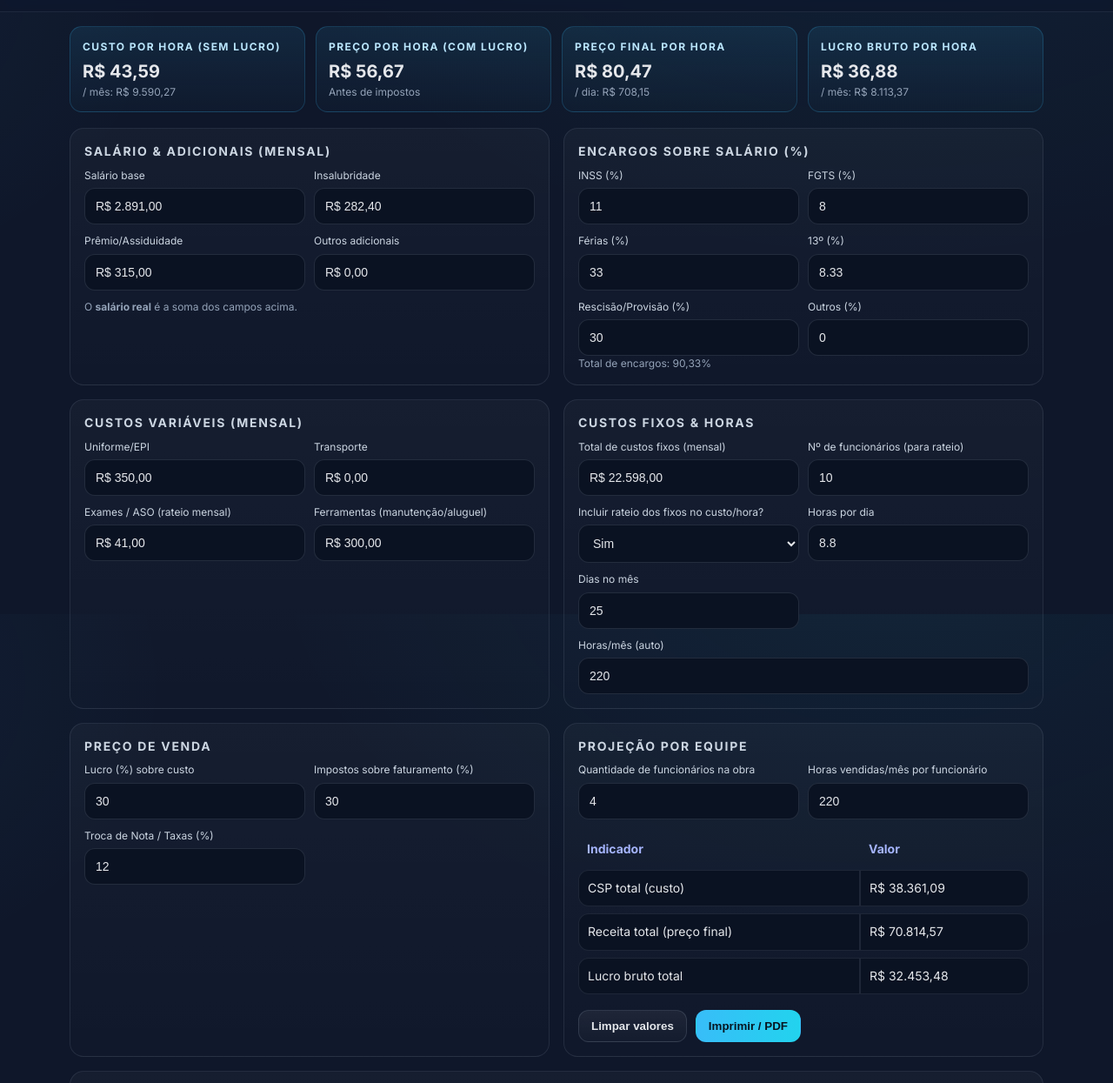
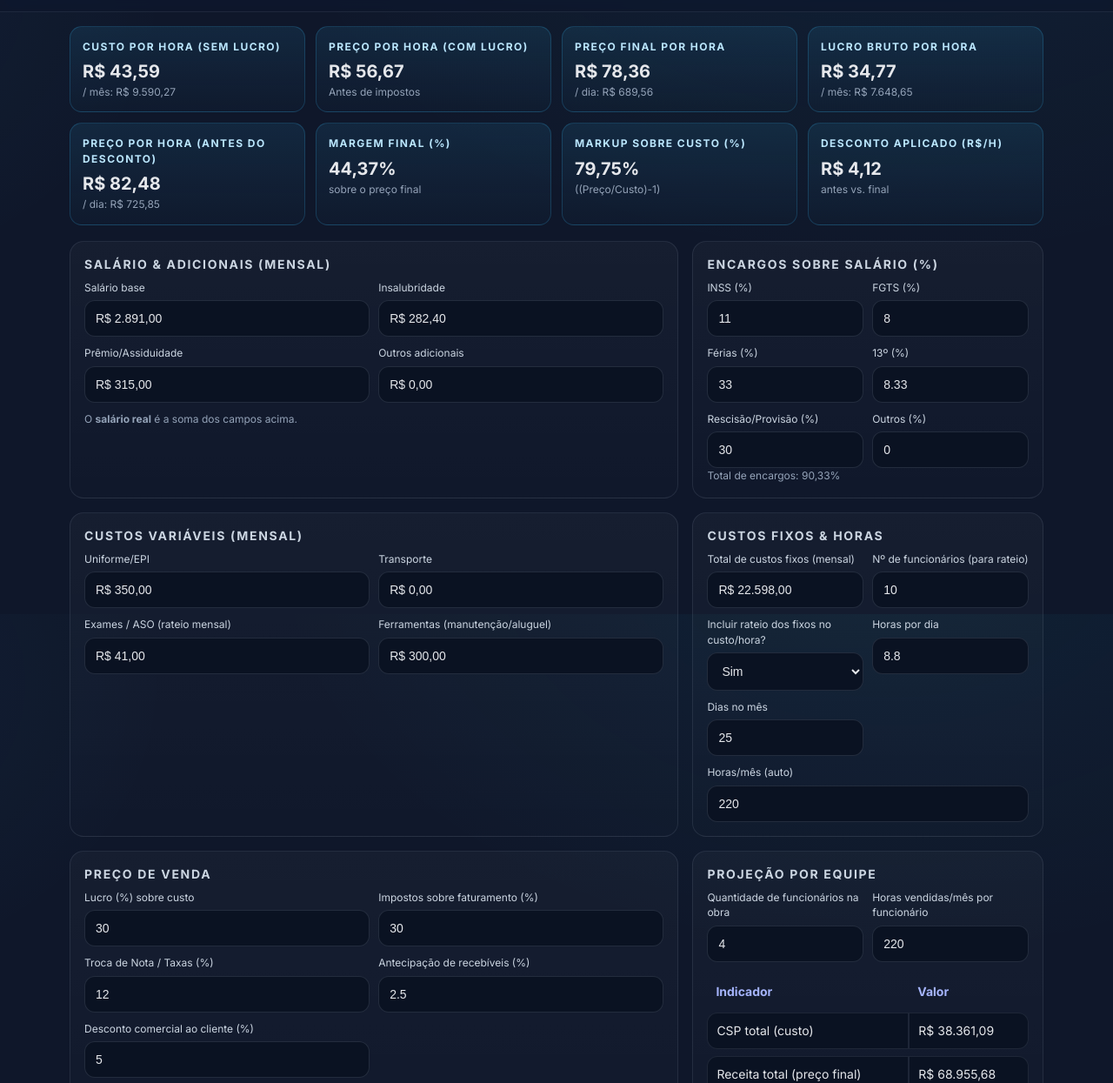
Before and after one commit to Nomade-22/CalculadoraAvan-ada, a plain HTML site: page index.html in a window 1280 px wide. Shown: the part 94-1339 px from the top of the page at 87% size. Drawn offline with Linux system fonts and the light colour scheme.

Commit message:
Update index.html

```diff
--- a/index.html
+++ b/index.html
@@ -3,7 +3,7 @@
 <head>
   <meta charset="UTF-8" />
   <meta name="viewport" content="width=device-width, initial-scale=1" />
-  <title>Calculadora CSP (Custo por Hora) — Multprest</title>
+  <title>Calculadora CSP (Custo por Hora) — Teste25</title>
   <link rel="preconnect" href="https://fonts.googleapis.com">
   <link rel="preconnect" href="https://fonts.gstatic.com" crossorigin>
   <link href="https://fonts.googleapis.com/css2?family=Inter:wght@400;500;600;700&display=swap" rel="stylesheet">
@@ -106,6 +106,27 @@
         <div class="val" id="kpi_lucro_hora">R$ 0,00</div>
         <div class="muted" id="kpi_lucro_mes">/ mês: R$ 0,00</div>
       </div>
+      <!-- Novos indicadores (mínima intervenção no layout existente) -->
+      <div class="item">
+        <h3>Preço por Hora (antes do desconto)</h3>
+        <div class="val" id="kpi_preco_antes_desc">R$ 0,00</div>
+        <div class="muted" id="kpi_valor_dia_bruto">/ dia</div>
+      </div>
+      <div class="item">
+        <h3>Margem Final (%)</h3>
+        <div class="val" id="kpi_margem_final">0,00%</div>
+        <div class="muted">sobre o preço final</div>
+      </div>
+      <div class="item">
+        <h3>Markup sobre Custo (%)</h3>
+        <div class="val" id="kpi_markup">0,00%</div>
+        <div class="muted">((Preço/Custo)-1)</div>
+      </div>
+      <div class="item">
+        <h3>Desconto aplicado (R$/h)</h3>
+        <div class="val" id="kpi_desconto_h">R$ 0,00</div>
+        <div class="muted">antes vs. final</div>
+      </div>
     </section>
 
     <div class="grid" style="margin-top:18px">
@@ -200,7 +221,7 @@
       </section>
 
       <!-- Preço de venda -->
-      <section class="card" style="grid-column: span 6;">
+      <section class="card" style="grid-column: span 6;" data-mod="pv">
         <h2>Preço de Venda</h2>
         <div class="inputs">
           <label>Lucro (%) sobre custo
@@ -211,6 +232,12 @@
           </label>
           <label>Troca de Nota / Taxas (%)
             <input id="p_taxas" type="number" step="0.01" value="12">
+          </label>
+          <label>Antecipação de recebíveis (%)
+            <input id="p_antecipacao" type="number" step="0.01" value="2.5">
+          </label>
+          <label>Desconto comercial ao cliente (%)
+            <input id="p_desconto" type="number" step="0.01" value="5">
           </label>
         </div>
       </section>
@@ -243,7 +270,7 @@
       </section>
 
       <!-- Breakdown -->
-      <section class="card" style="grid-column: span 12;">
+      <section class="card" style="grid-column: span 12%;">
         <h2>Detalhamento do Cálculo</h2>
         <table class="table">
           <thead>
@@ -257,7 +284,10 @@
             <tr><td><strong>Custo mensal por funcionário</strong></td><td id="d_custo_mensal"><strong>R$ 0,00</strong></td><td></td></tr>
             <tr><td>Custo por hora (mensal ÷ horas)</td><td id="d_custo_hora">R$ 0,00</td><td id="d_horas">220 h/mês</td></tr>
             <tr><td>Preço/hora com lucro</td><td id="d_preco_sem_imp">R$ 0,00</td><td>aplicado lucro %</td></tr>
-            <tr><td>Preço/hora final</td><td id="d_preco_final">R$ 0,00</td><td>+ impostos e taxas</td></tr>
+            <tr><td>Após impostos e taxas</td><td id="d_preco_tributado">R$ 0,00</td><td>+ impostos e taxas</td></tr>
+            <tr><td>Após antecipação</td><td id="d_preco_antecip">R$ 0,00</td><td>+ antecipação de recebíveis</td></tr>
+            <tr><td>Desconto aplicado</td><td id="d_desconto_val">R$ 0,00</td><td id="d_desconto_pct">-</td></tr>
+            <tr><td><strong>Preço/hora final ao cliente</strong></td><td id="d_preco_final"><strong>R$ 0,00</strong></td><td>valor após desconto</td></tr>
           </tbody>
         </table>
       </section>
@@ -265,7 +295,7 @@
     </div>
 
     <footer>
-      Feito para Multprest — modo escuro, formato BRL. Ajuste os percentuais conforme seu regime tributário.
+      Feito para todos — modo escuro, formato BRL. Ajuste os percentuais conforme seu regime tributário.
     </footer>
   </main>
 
@@ -276,27 +306,24 @@
       if(v===undefined||v===null) return 0;
       v = String(v).trim();
       if(!v) return 0;
-      // aceita valores já com R$, pontos e vírgulas
       v = v.replace(/[^0-9,.-]/g,'').replace(/\.(?=\d{3}(\D|$))/g,'').replace(',', '.');
       const n = parseFloat(v);
       return isNaN(n) ? 0 : n;
     }
     function fmtBRL(n){ return BRL.format(isFinite(n)? n : 0); }
+    function fmtPct(n){ return (isFinite(n)? n : 0).toLocaleString('pt-BR', {minimumFractionDigits:2, maximumFractionDigits:2}) + '%'; }
     function pctToDec(id){ return (parseFloat(document.getElementById(id).value.replace(',', '.')) || 0)/100; }
     function money(id){ return toNumberBRL(document.getElementById(id).value); }
     function num(id){ return parseFloat(document.getElementById(id).value.replace(',', '.')) || 0; }
 
-    // formata inputs money ao sair do foco
     function formatMoneyInputs(){
-      document.querySelectorAll('input[data-type="money"]').forEach(inp=>{
+      document.querySelectorAll('input[data-type=\"money\"]').forEach(inp=>{
         inp.addEventListener('blur', ()=>{ inp.value = fmtBRL(toNumberBRL(inp.value)); calc(); });
         inp.addEventListener('input', ()=>{ calc(); });
-        // formatação inicial
         inp.value = fmtBRL(toNumberBRL(inp.value));
       });
     }
 
-    // recalcula horas/mês quando horas/dia ou dias mudam
     function calcHorasMes(){
       const hd = num('horas_dia');
       const dm = num('dias_mes');
@@ -315,7 +342,6 @@
     }
 
     function calc(){
-      // dados base
       const salario = money('salario_base') + money('insalubridade') + money('premio') + money('adicionais');
       const encargosDec = somaEncargos();
       const encargosVal = salario * encargosDec;
@@ -334,15 +360,20 @@
 
       const lucro = pctToDec('p_lucro');
       const impostos = pctToDec('p_impostos') + pctToDec('p_taxas');
+      const antecipacao = pctToDec('p_antecipacao');
+      const desconto = pctToDec('p_desconto');
 
+      // Ordem: custo → lucro → impostos/taxas → antecipação → desconto
       const precoHoraSemImp = custoHora * (1 + lucro);
-      const precoHoraFinal = precoHoraSemImp * (1 + impostos);
+      const precoHoraTrib = precoHoraSemImp * (1 + impostos);
+      const precoHoraAntecip = precoHoraTrib * (1 + antecipacao);
+      const precoHoraFinal = precoHoraAntecip * (1 - desconto);
 
       const valorDiaFinal = precoHoraFinal * num('horas_dia');
       const lucroHora = Math.max(0, precoHoraFinal - custoHora);
       const lucroMes = lucroHora * horasMes;
 
-      // KPIs
+      // KPIs existentes
       document.getElementById('kpi_custo_hora').textContent = fmtBRL(custoHora);
       document.getElementById('kpi_custo_mes').textContent = `/ mês: ${fmtBRL(custoMensal)}`;
       document.getElementById('kpi_preco_hora_sem_imposto').textContent = fmtBRL(precoHoraSemImp);
@@ -351,7 +382,16 @@
       document.getElementById('kpi_lucro_hora').textContent = fmtBRL(lucroHora);
       document.getElementById('kpi_lucro_mes').textContent = `/ mês: ${fmtBRL(lucroMes)}`;
 
-      // Detalhamento
+      // Novos KPIs (apenas leitura, sem alterar lógica)
+      document.getElementById('kpi_preco_antes_desc').textContent = fmtBRL(precoHoraAntecip);
+      document.getElementById('kpi_valor_dia_bruto').textContent = `/ dia: ${fmtBRL(precoHoraAntecip * num('horas_dia'))}`;
+      const margemFinal = precoHoraFinal > 0 ? ((precoHoraFinal - custoHora) / precoHoraFinal) * 100 : 0;
+      const markup = custoHora > 0 ? ((precoHoraFinal / custoHora) - 1) * 100 : 0;
+      document.getElementById('kpi_margem_final').textContent = fmtPct(margemFinal);
+      document.getElementById('kpi_markup').textContent = fmtPct(markup);
+      document.getElementById('kpi_desconto_h').textContent = fmtBRL(precoHoraAntecip - precoHoraFinal);
+
+      // Detalhamento (inalterado)
       document.getElementById('d_salario').textContent = fmtBRL(salario);
       document.getElementById('d_encargos').textContent = fmtBRL(encargosVal);
       document.getElementById('d_encargos_pct').textContent = (encargosDec*100).toLocaleString('pt-BR', {maximumFractionDigits:2}) + '%';
@@ -362,9 +402,13 @@
       document.getElementById('d_custo_hora').textContent = fmtBRL(custoHora);
       document.getElementById('d_horas').textContent = `${Math.round(horasMes)} h/mês`;
       document.getElementById('d_preco_sem_imp').textContent = fmtBRL(precoHoraSemImp);
+      document.getElementById('d_preco_tributado').textContent = fmtBRL(precoHoraTrib);
+      document.getElementById('d_preco_antecip').textContent = fmtBRL(precoHoraAntecip);
+      document.getElementById('d_desconto_val').textContent = fmtBRL(precoHoraAntecip - precoHoraFinal);
+      document.getElementById('d_desconto_pct').textContent = `Desconto: ${(desconto*100).toLocaleString('pt-BR',{maximumFractionDigits:2})}%`;
       document.getElementById('d_preco_final').textContent = fmtBRL(precoHoraFinal);
 
-      // Projeção por equipe
+      // Projeção por equipe (inalterado)
       const qtdEquipe = Math.max(1, Math.floor(num('qtd_equipe')));
       const horasVendidas = Math.max(0, num('horas_vendidas'));
 
@@ -378,16 +422,14 @@
     }
 
     function bindAll(){
-      // formatadores de moeda
       formatMoneyInputs();
-      // escuta geral para inputs/seletores
       document.querySelectorAll('input, select').forEach(el=>{
         el.addEventListener('input', calc);
       });
       document.getElementById('btnPrint').addEventListener('click', ()=>window.print());
       document.getElementById('btnReset').addEventListener('click', ()=>{
-        document.querySelectorAll('input[type="number"]').forEach(el=>{ if(!el.readOnly) el.value = el.defaultValue; });
-        document.querySelectorAll('input[data-type="money"]').forEach(el=>{ el.value = el.defaultValue || 'R$ 0,00'; });
+        document.querySelectorAll('input[type=\"number\"]').forEach(el=>{ if(!el.readOnly) el.value = el.defaultValue; });
+        document.querySelectorAll('input[data-type=\"money\"]').forEach(el=>{ el.value = el.defaultValue || 'R$ 0,00'; });
         document.getElementById('incluir_rateio').value = 'sim';
         calc();
       });
```
